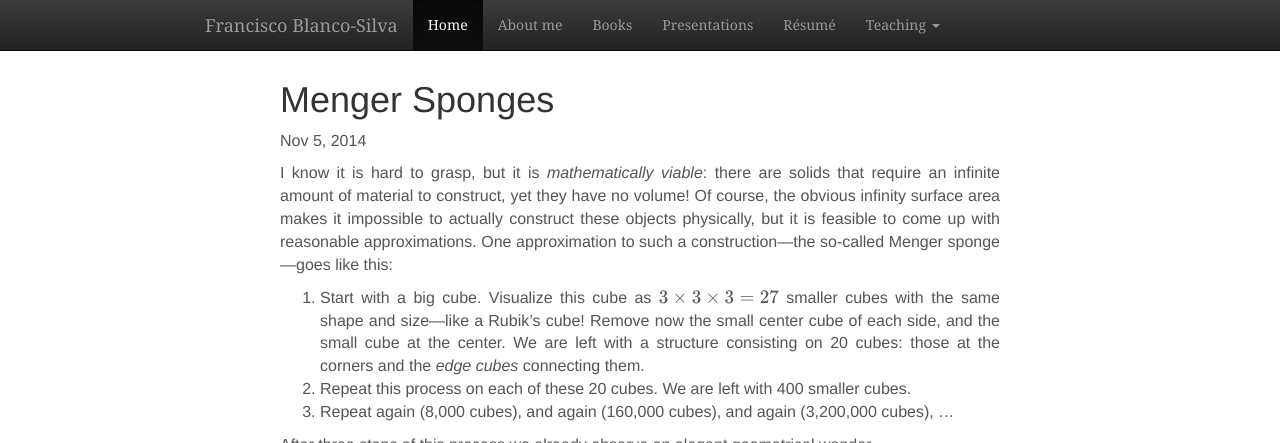
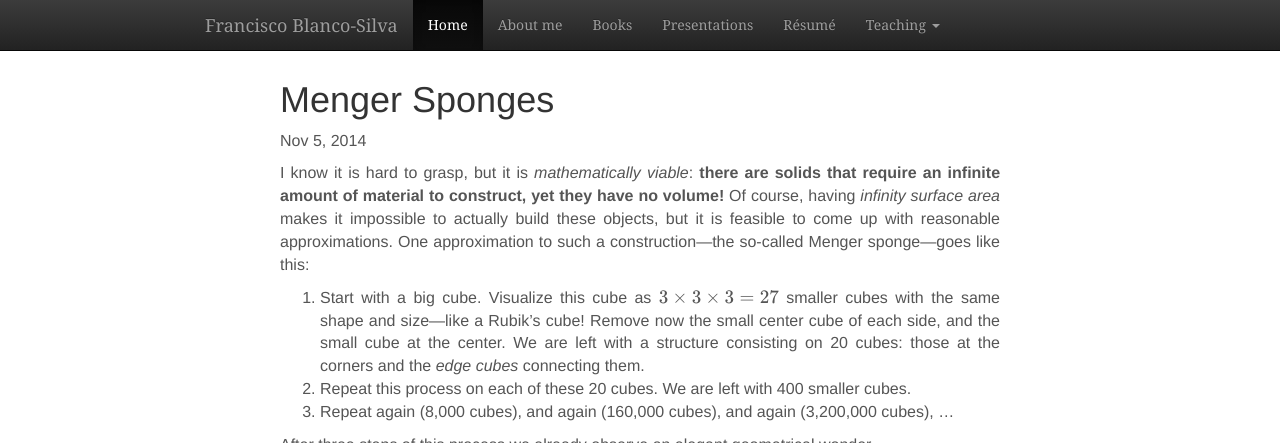
Before and after one commit to blancosilva/blancosilva.github.io, a Jekyll site: the page built from _posts/2014-11-05-Menger-Sponges.md, in a window 1280 px wide and 900 px high, cut to the strip 0-443 px from the top of the window. Built offline with Jekyll 4.4.1, drawn with Linux system fonts in a browser that asks for light colours; nearby versions of some CDN libraries; formulas are drawn with MathJax 3; comment, search, counter and statistics services are not loaded.

```diff
--- a/_posts/2014-11-05-Menger-Sponges.md
+++ b/_posts/2014-11-05-Menger-Sponges.md
@@ -7,7 +7,7 @@
   teaser: "https://farm7.staticflickr.com/6227/6315682009_3f42068116_n_d.jpg"
 ---
 
-I know it is hard to grasp, but it is _mathematically viable_: there are solids that require an infinite amount of material to construct, yet they have no volume!  Of course, the obvious infinity surface area makes it impossible to actually construct these objects physically, but it is feasible to come up with reasonable approximations.  One approximation to such a construction---the so-called Menger sponge---goes like this:
+I know it is hard to grasp, but it is _mathematically viable_: **there are solids that require an infinite amount of material to construct, yet they have no volume!**  Of course, having *infinity surface area* makes it impossible to actually build these objects, but it is feasible to come up with reasonable approximations.  One approximation to such a construction---the so-called Menger sponge---goes like this:
 
 1. Start with a big cube.  Visualize this cube as \\( 3 \times 3 \times 3 = 27 \\) smaller cubes with the same shape and size---like a Rubik's cube!  Remove now the small center cube of each side, and the small cube at the center.  We are left with a structure consisting on 20 cubes: those at the corners and the _edge cubes_ connecting them.
 2. Repeat this process on each of these 20 cubes.  We are left with 400 smaller cubes.
```
Also changed, not shown: 11 other files.
